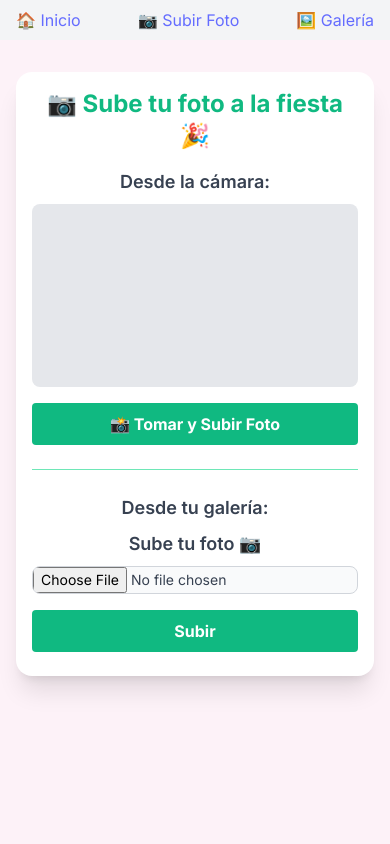
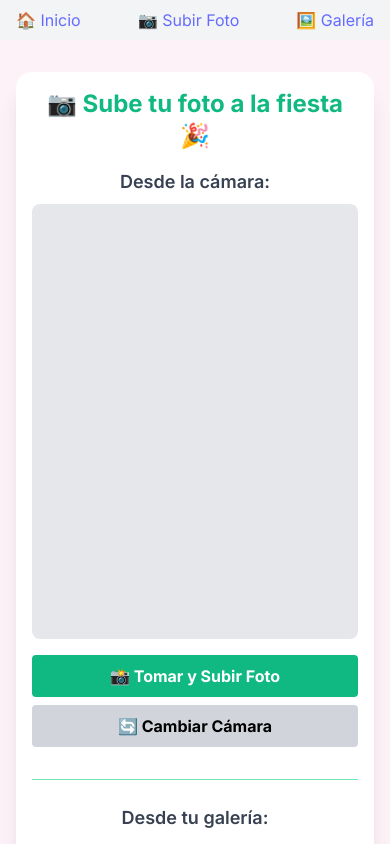
Before and after one commit to p3rs3f0n3/party-photo-app, a React (Vite) app in the folder frontend/: page /upload in a window 390 px wide. Shown: the top 844 px of the page. Built offline with nearby package versions, Linux system fonts and the light colour scheme; no server answers.

Commit message:
ajustes fotos vertical, y hacer grande cuando se toca

```diff
--- a/frontend/src/components/CameraCapture.jsx
+++ b/frontend/src/components/CameraCapture.jsx
@@ -1,4 +1,4 @@
-import { useRef, useState } from 'react';
+import { useRef, useState, useEffect } from 'react';
 import Webcam from 'react-webcam';
 import { uploadPhoto } from '../api/api';
 
@@ -6,6 +6,8 @@ function CameraCapture() {
   const webcamRef = useRef(null);
   const [message, setMessage] = useState('');
   const [loading, setLoading] = useState(false);
+  const [facingMode, setFacingMode] = useState('environment');
+  const [orientation, setOrientation] = useState('landscape');
 
   const captureAndUpload = async () => {
     const screenshot = webcamRef.current.getScreenshot();
@@ -27,18 +29,43 @@ function CameraCapture() {
     }
   };
 
+  const toggleCamera = () => {
+    setFacingMode((prev) => (prev === 'environment' ? 'user' : 'environment'));
+  };
+
+  // 📱 Detectar orientación automática
+  useEffect(() => {
+    const updateOrientation = () => {
+      if (window.matchMedia('(orientation: portrait)').matches) {
+        setOrientation('portrait');
+      } else {
+        setOrientation('landscape');
+      }
+    };
+
+    updateOrientation(); // detectar al cargar
+
+    window.addEventListener('resize', updateOrientation);
+    return () => window.removeEventListener('resize', updateOrientation);
+  }, []);
+
   return (
     <div className="w-full flex flex-col items-center">
-      <div className="relative w-full aspect-video bg-gray-200 rounded-lg overflow-hidden mb-4">
+      <div
+        className={`relative w-full ${
+          orientation === 'landscape' ? 'aspect-video' : 'aspect-[3/4]'
+        } bg-gray-200 rounded-lg overflow-hidden mb-4`}
+      >
         <Webcam
           audio={false}
           ref={webcamRef}
           screenshotFormat="image/jpeg"
           className="absolute top-0 left-0 w-full h-full object-cover"
-          videoConstraints={{ facingMode: 'environment' }}
+          videoConstraints={{ facingMode }}
         />
       </div>
 
+      <div className="w-full flex flex-col sm:flex-row gap-2 mb-2">
         <button
           onClick={captureAndUpload}
           disabled={loading}
@@ -48,6 +75,13 @@ function CameraCapture() {
         >
           {loading ? 'Subiendo...' : '📸 Tomar y Subir Foto'}
         </button>
+        <button
+          onClick={toggleCamera}
+          className="w-full bg-gray-300 hover:bg-gray-400 text-black font-bold py-2 px-4 rounded"
+        >
+          🔄 Cambiar Cámara
+        </button>
+      </div>
 
       {message && (
         <p className={`text-center text-sm mt-2 ${message.startsWith('✅') ? 'text-green-600' : 'text-red-500'}`}>
@@ -59,53 +93,3 @@ function CameraCapture() {
 }
 
 export default CameraCapture;
-
-
-/*import { useRef, useState } from 'react';
-import Webcam from 'react-webcam';
-import { uploadPhoto } from '../api/api';
-
-function CameraCapture() {
-  const webcamRef = useRef(null);
-  const [message, setMessage] = useState('');
-  const [loading, setLoading] = useState(false);
-
-  const captureAndUpload = async () => {
-    const screenshot = webcamRef.current.getScreenshot();
-
-    if (screenshot) {
-      setLoading(true);
-      const blob = await (await fetch(screenshot)).blob();
-      const file = new File([blob], `photo_${Date.now()}.jpg`, { type: 'image/jpeg' });
-
-      try {
-        const response = await uploadPhoto(file);
-        setMessage(`✅ Foto subida: ${response.filename}`);
-      } catch (error) {
-        console.error(error);
-        setMessage('❌ Error al subir la foto.');
-      } finally {
-        setLoading(false);
-      }
-    }
-  };
-
-  return (
-    <div style={{ textAlign: 'center' }}>
-      <Webcam
-        audio={false}
-        ref={webcamRef}
-        screenshotFormat="image/jpeg"
-        width={300}
-        videoConstraints={{ facingMode: 'environment' }}
-      />
-      <br />
-      <button onClick={captureAndUpload} disabled={loading}>
-        {loading ? 'Subiendo...' : '📸 Tomar y Subir Foto'}
-      </button>
-      {message && <p>{message}</p>}
-    </div>
-  );
-}
-
-export default CameraCapture;*/
--- a/frontend/src/pages/Gallery.jsx
+++ b/frontend/src/pages/Gallery.jsx
@@ -1,52 +1,9 @@
 import { useEffect, useState } from 'react';
 import Navbar from '../components/Navbar';
-import axios from 'axios';
-
-/*function Gallery() {
-  const [photos, setPhotos] = useState([]);
-
-  useEffect(() => {
-    fetch('http://localhost:8000/photos/gallery')
-      .then((res) => res.json())
-      .then((data) => {
-        setPhotos(data.photos || []);
-      })
-      .catch((err) => {
-        console.error('Error cargando galería:', err);
-      });
-  }, []);
-
-  return (
-    <div className="min-h-screen bg-pink-50">
-      <Navbar />
-      <div className="max-w-6xl mx-auto px-4 py-8 text-center">
-        <h1 className="text-3xl font-bold text-primary mb-6">🎉 Galería de la Fiesta</h1>
-
-        {photos.length === 0 ? (
-          <p className="text-gray-500 text-lg">Aún no se han subido fotos 😢</p>
-        ) : (
-          <div className="grid grid-cols-2 sm:grid-cols-3 md:grid-cols-4 gap-4">
-            {photos.map((photo) => (
-              <img
-                key={photo}
-                src={`http://localhost:8000/uploads/${photo}`}
-                alt={photo}
-                className="w-full h-40 object-cover rounded-xl shadow-md border border-primary-light"
-              />
-            ))}
-          </div>
-        )}
-      </div>
-    </div>
-  );
-}
-
-export default Gallery;*/
-
-/*producción*/
 
 function Gallery() {
   const [photos, setPhotos] = useState([]);
+  const [selectedPhoto, setSelectedPhoto] = useState(null); // 🌟 Foto seleccionada
 
   useEffect(() => {
     fetch(`${import.meta.env.VITE_API_URL}/photos/gallery`)
@@ -74,12 +31,32 @@ function Gallery() {
                 key={photo}
                 src={`${import.meta.env.VITE_API_URL}/uploads/${photo}`}
                 alt={photo}
-                className="w-full h-40 object-cover rounded-xl shadow-md border border-primary-light"
+                className="w-full h-40 object-cover rounded-xl shadow-md border border-primary-light cursor-pointer"
+                onClick={() => setSelectedPhoto(photo)} // 📸 Al hacer click, abre modal
               />
             ))}
           </div>
         )}
       </div>
+
+      {/* 🌟 Modal para mostrar la foto en grande */}
+      {selectedPhoto && (
+        <div className="fixed inset-0 bg-black bg-opacity-75 flex items-center justify-center z-50">
+          <div className="relative">
+            <img
+              src={`${import.meta.env.VITE_API_URL}/uploads/${selectedPhoto}`}
+              alt="Foto ampliada"
+              className="max-h-[90vh] max-w-[90vw] rounded-lg"
+            />
+            <button
+              onClick={() => setSelectedPhoto(null)}
+              className="absolute top-2 right-2 bg-white rounded-full px-3 py-1 text-black font-bold"
+            >
+              ✖
+            </button>
+          </div>
+        </div>
+      )}
     </div>
   );
 }
```
Lines whose indentation alone changed are shown as unchanged.
